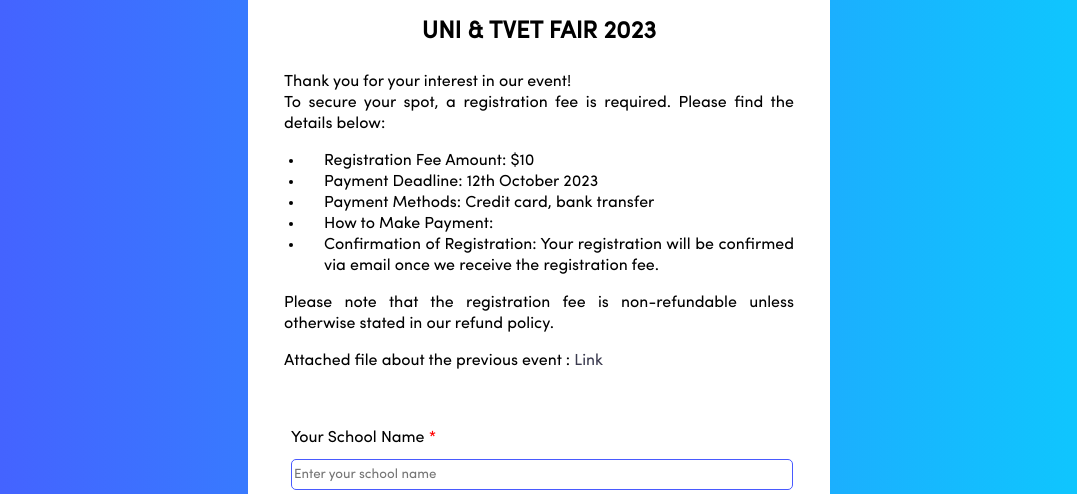
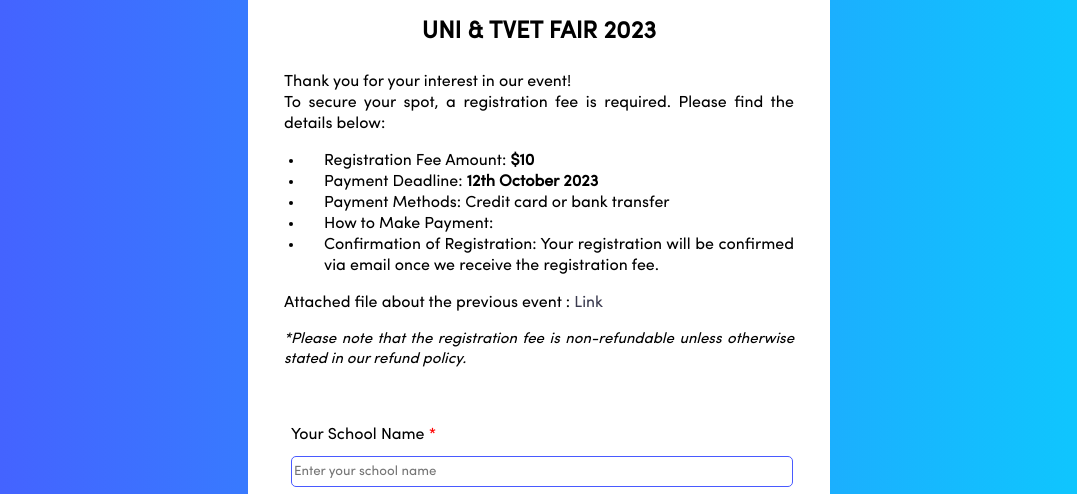
Before and after one commit to DiamondLuver/Phising-Website---Intruders, a plain HTML site: page index.html in a window 1280 px wide. Shown: the part 246-740 px from the top of the page, without its empty margins (101-1178 px from the left). Drawn offline with Linux system fonts and the light colour scheme.

Commit message:
UI updated

```diff
--- a/css/styles.css
+++ b/css/styles.css
@@ -22,6 +22,9 @@ body {
 .star {
     color: red;
 }
+.text-bold {
+    font-weight: 700;
+}
 .wrapper {
     background: linear-gradient(270deg, #0acffe, #495aff)
 }
@@ -40,9 +43,14 @@ h2{
     margin: 1em auto;
     text-align: center;
 }
-p, ul li{
+p, ul li {
+
     text-align: justify;
     padding: 0 20px;
+}
+.small {
+    font-size:15px;
+    font-style: italic;
 }
 
 form {
@@ -116,6 +124,7 @@ input[type="submit"]:hover {
 }
 
 input[type="file"] {
+    /* display: none; */
     padding: 1px 2px;
 }
 label select, input{
--- a/index.html
+++ b/index.html
@@ -32,22 +32,22 @@
         <h1>Booth Registration Form</h1>
         <h2>UNI & TVET FAIR 2023</h2>
 
-        <!-- <p>Please fill out this form with the required information</p> -->
         <p>Thank you for your interest in our event!
             <br>To secure your spot, a registration fee is
             required. Please find the details below:
         </p>
         <ul>
-            <li>Registration Fee Amount: $10</li>
-            <li>Payment Deadline: 12th October 2023</li>
-            <li>Payment Methods: Credit card, bank transfer</li>
+            <li>Registration Fee Amount: <span class="text-bold">$10</span></li>
+            <li>Payment Deadline: <span class="text-bold">12th October 2023</span></li>
+            <li>Payment Methods: Credit card or bank transfer</li>
             <li>How to Make Payment: </li>
             <li>Confirmation of Registration: Your registration will be confirmed via email once we receive the
                 registration fee.</li>
         </ul>
-        <p>Please note that the registration fee is non-refundable unless otherwise stated in our refund policy.
+
+        <p>Attached file about the previous event : <a href="https://drive.google.com/file/d/16hwzVNF4YxkLTgWpF-JSSEVPx5ek6Tpp/view?usp=sharing" target="_blank">Link</a></p>
+        <p class="small">*Please note that the registration fee is non-refundable unless otherwise stated in our refund policy.
         </p>
-        <p>Attached file about the previous event : <a href="https://drive.google.com/file/d/16hwzVNF4YxkLTgWpF-JSSEVPx5ek6Tpp/view?usp=sharing" target="_blank">Link</a></p>
         <form method="get" action="success.html">
             <fieldset>
 
@@ -64,11 +64,12 @@
             </fieldset>
 
             <fieldset>
-                <label for="profile-picture">Upload the payment reference: <input id="payment_screenshot" type="file"
+                <label for="profile-picture">Upload the payment reference: <input id="payment_screenshot" type="file" accept="image/png, image/jpg, image/gif, image/jpeg"
                         name="file" /></label>
             </fieldset>
             <input type="submit" value="Submit" />
         </form>
+
     </div>
     <div class="footer">
         ©2022 Sala, Co. All rights reserved. | &nbsp;
```
